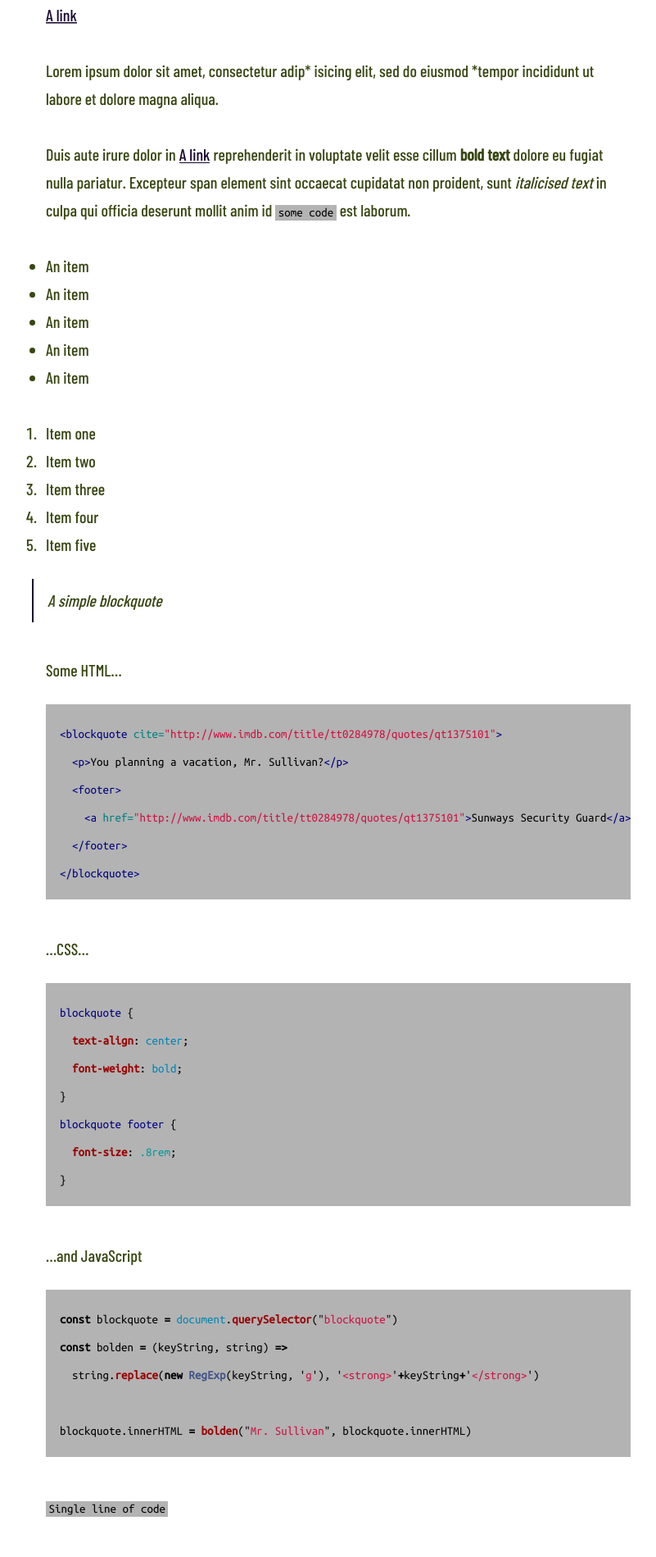
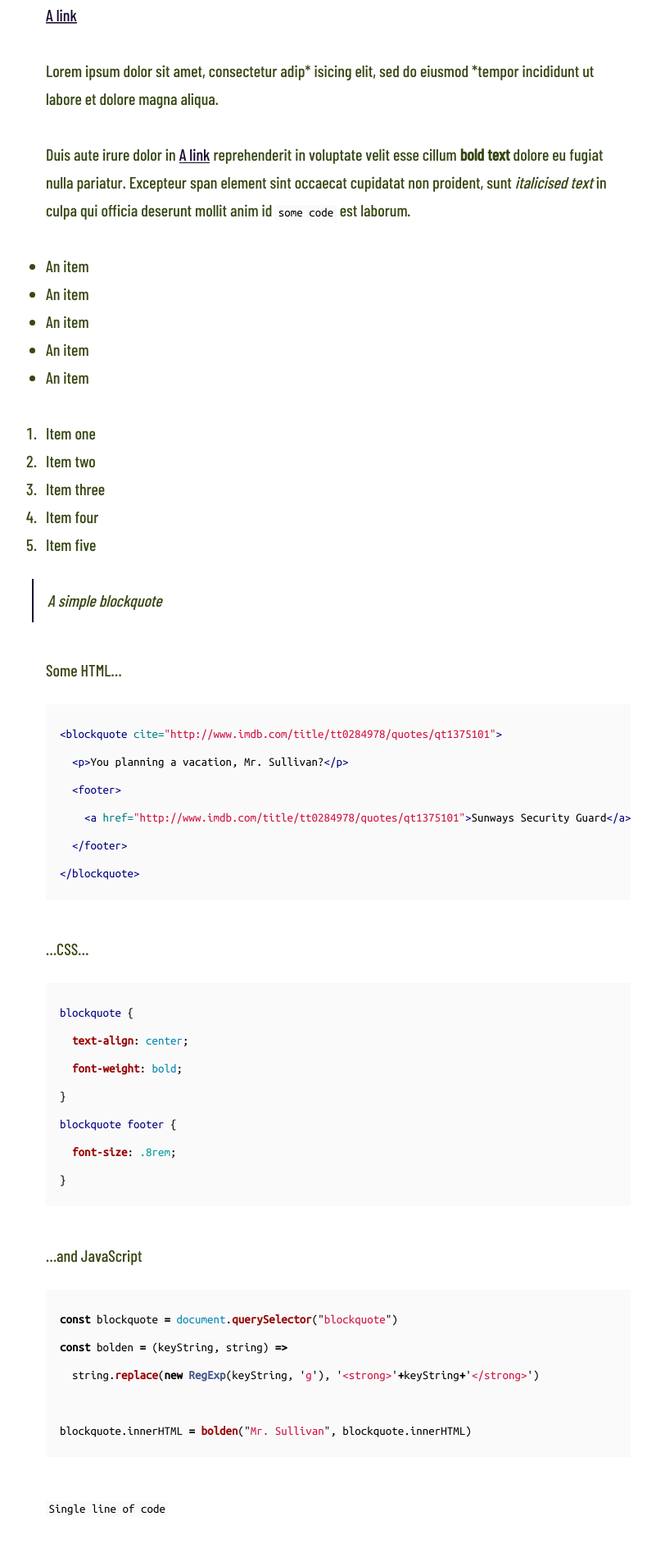
Before and after one commit to daviddarnes/alembic, a Jekyll site: the page built from elements.md, in a window 1280 px wide. Shown: the part 885-2784 px from the top of the page at 82% size, without its empty margins (8-809 px from the left). Built offline with Jekyll 4.4.1, drawn with Linux system fonts in a browser that asks for light colours; some web fonts are replaced.

Commit message:
Update _settings.scss

```diff
--- a/_sass/_settings.scss
+++ b/_sass/_settings.scss
@@ -1,6 +1,6 @@
 // Background colours
 $backgroundColour: #ffffff !default;
-$codeBackgroundColour: #b3b3b3 !default;
+$codeBackgroundColour: #fafafa !default;
 $featureBackgroundColour: #f9fafa !default;
 $accentColour: #040218 !default;
 
```
